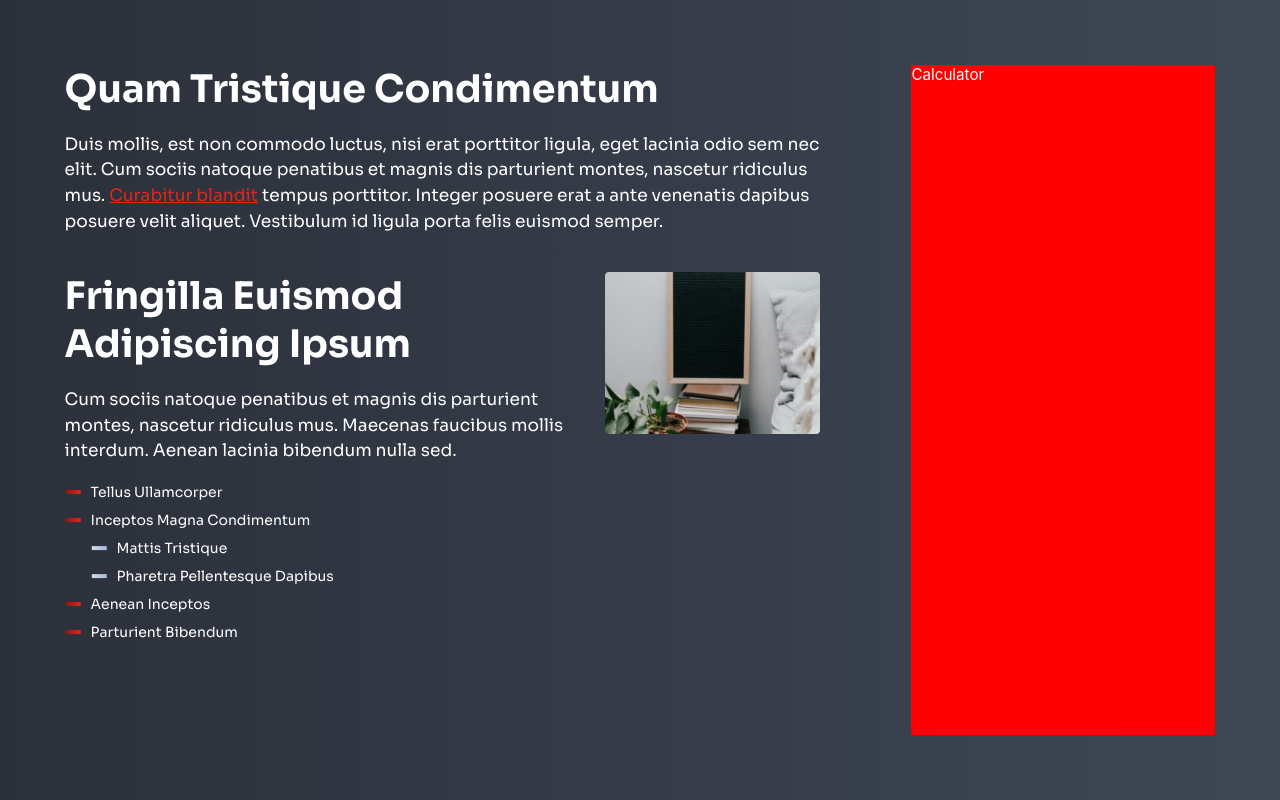
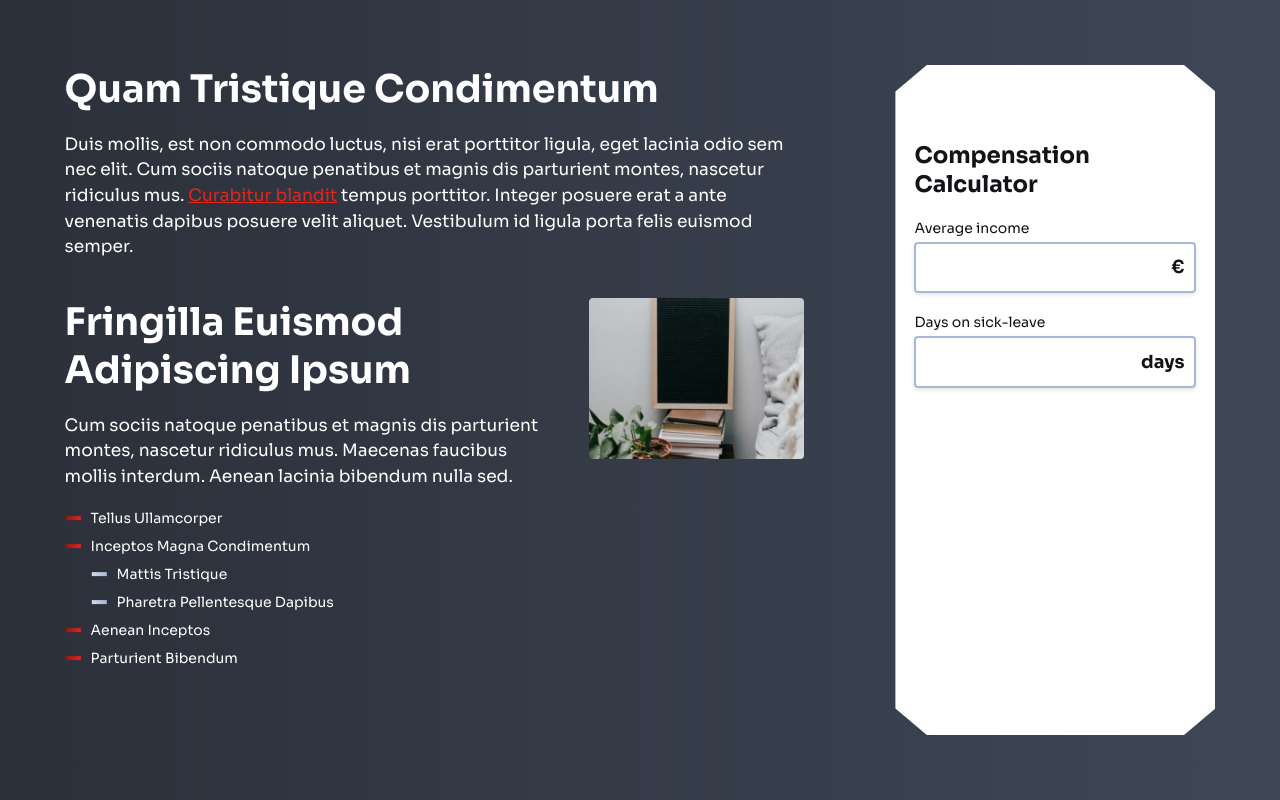
Before and after one commit to gabelashvili/redberry, a React (Create React App) app: page / in a window 1280 px wide. Built offline with nearby package versions, Linux system fonts and the light colour scheme.

Commit message:
create input component

```diff
--- a/src/components/Calculator/Calculator.js
+++ b/src/components/Calculator/Calculator.js
@@ -1,7 +1,38 @@
+import { useState } from 'react';
+import { isNumber } from '../../helpers/helpers';
+import TextField from '../TextField/TextField';
 import './calculator.scss';
 
 const Calculator = () => {
-  return <div className="calculator">Calculator</div>;
+  const [values, setValues] = useState({
+    avgIncome: '',
+    days: '',
+  });
+
+  const handleChange = (field, value) => {
+    if (value === '') {
+      setValues({ ...values, [field]: '' });
+    } else if (isNumber(value)) {
+      setValues({ ...values, [field]: Number(value) });
+    }
+  };
+  return (
+    <div className="calculator">
+      <h1 className="calculator__title">Compensation Calculator</h1>
+      <TextField
+        label="Average income"
+        value={values.avgIncome}
+        adornment="€"
+        handleChange={(val) => handleChange('avgIncome', val)}
+      />
+      <TextField
+        label="Days on sick-leave"
+        value={values.days}
+        adornment="days"
+        handleChange={(val) => handleChange('days', val)}
+      />
+    </div>
+  );
 };
 
 export default Calculator;
--- a/src/components/Calculator/calculator.scss
+++ b/src/components/Calculator/calculator.scss
@@ -1,4 +1,18 @@
+@import '.../../../../assets/scss/colors';
+@import '.../../../../assets/scss/breakpoints';
+
 .calculator {
-  width: 20rem;
-  background-color: red;
+  box-sizing: border-box;
+  width: 320px;
+  background-color: color(common, white);
+  clip-path: polygon(10% 0, 90% 0, 100% 4%, 100% 96%, 90% 100%, 10% 100%, 0 96%, 0 4%);
+  padding: 5rem 1.25rem;
+  display: flex;
+  flex-direction: column;
+  gap: 20px;
+  &__title {
+    font-size: 1.5rem;
+    font-weight: 700;
+    color: color(common, primary);
+  }
 }
--- a/src/components/Details/details.scss
+++ b/src/components/Details/details.scss
@@ -9,12 +9,10 @@
     font-size: 2rem;
     text-align: center;
     color: color(common, white);
-    font-family: 'Sora', sans-serif;
     margin-bottom: 1.25rem;
   }
   &__desc {
     font-size: 1.125rem;
-    font-family: 'Sora', sans-serif;
     line-height: 1.5;
     & span {
       color: color(common, dangerous);
@@ -44,7 +42,6 @@
   }
   &__list-item {
     font-size: 14px;
-    font-family: 'Sora', sans-serif;
     list-style: none;
     position: relative;
     &:not(.wrapper)::before {
--- /dev/null
+++ b/src/components/TextField/TextField.js
@@ -0,0 +1,15 @@
+import './text-field.scss';
+
+const TextField = ({ label, adornment, value, handleChange }) => {
+  return (
+    <div className="text-field">
+      <p className="text-field__label">{label}</p>
+      <div className="text-field__wrapper">
+        <input className="text-field__input" value={value} onChange={(e) => handleChange(e.target.value)} />
+        <div className="text-field__adornment">{adornment}</div>
+      </div>
+    </div>
+  );
+};
+
+export default TextField;
--- /dev/null
+++ b/src/components/TextField/text-field.scss
@@ -0,0 +1,37 @@
+@import '.../../../../assets/scss/colors';
+@import '.../../../../assets/scss/breakpoints';
+
+.text-field {
+  display: flex;
+  flex-direction: column;
+  color: color(common, primary);
+  &__label {
+    font-size: 14px;
+    margin-bottom: 5px;
+  }
+  &__wrapper {
+    box-shadow: 0px 2px 4px rgba(0, 0, 0, 0.1);
+    border-radius: 4px;
+    border: 2px solid #a7b7d8;
+    height: 3.125rem;
+    display: flex;
+    align-items: center;
+    padding: 0 10px;
+  }
+  &__input {
+    background: #ffffff;
+    height: 100%;
+    padding-right: 10px;
+    width: 100%;
+    font-size: 1.125rem;
+    outline: 0;
+    border: 0;
+    &:focus {
+      outline: none;
+    }
+  }
+  &__adornment {
+    font-size: 18px;
+    font-weight: 700;
+  }
+}
--- /dev/null
+++ b/src/helpers/helpers.js
@@ -0,0 +1,3 @@
+export const isNumber = (val) => {
+  return /^\d*$/.test(val);
+};
--- a/src/index.css
+++ b/src/index.css
@@ -4,10 +4,9 @@
 }
 body {
   margin: 0;
-  font-family: -apple-system, BlinkMacSystemFont, 'Segoe UI', 'Roboto', 'Oxygen', 'Ubuntu', 'Cantarell', 'Fira Sans', 'Droid Sans',
-    'Helvetica Neue', sans-serif;
   -webkit-font-smoothing: antialiased;
   -moz-osx-font-smoothing: grayscale;
+  font-family: 'Sora', sans-serif;
 }
 
 code {
```
